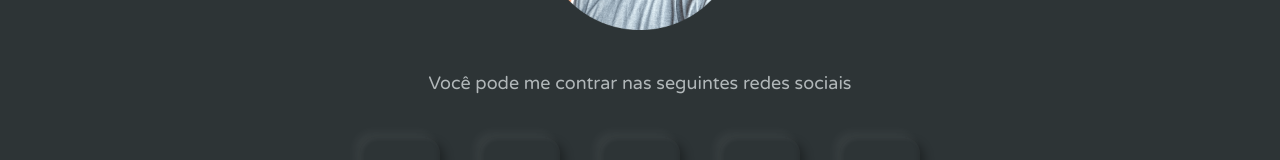
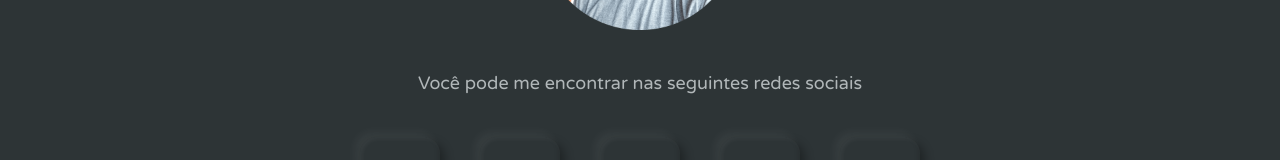
Before and after one commit to diegods-ferreira/diegods-ferreira.github.io, a React (Vite) app: page / in a window 1280 px wide. Shown: the part 3022-3182 px from the top of the page. Built offline with nearby package versions, Linux system fonts and the light colour scheme.

Commit message:
Fix typo on Contact section

```diff
--- a/src/pages/home/sections/contact.section.tsx
+++ b/src/pages/home/sections/contact.section.tsx
@@ -26,7 +26,7 @@ export const ContactSection: React.FC<ContactPageProps> = ({ elementRef, inView
 
         <ScaleFade initialScale={0} in={inView} transition={{ enter: { duration: 0.5, delay: 1 } }}>
           <Text color="textSecondary.50" fontSize={{ base: 'md', md: 'lg' }} align="center">
-            Você pode me contrar nas seguintes redes sociais
+            Você pode me encontrar nas seguintes redes sociais
           </Text>
         </ScaleFade>
 
```
